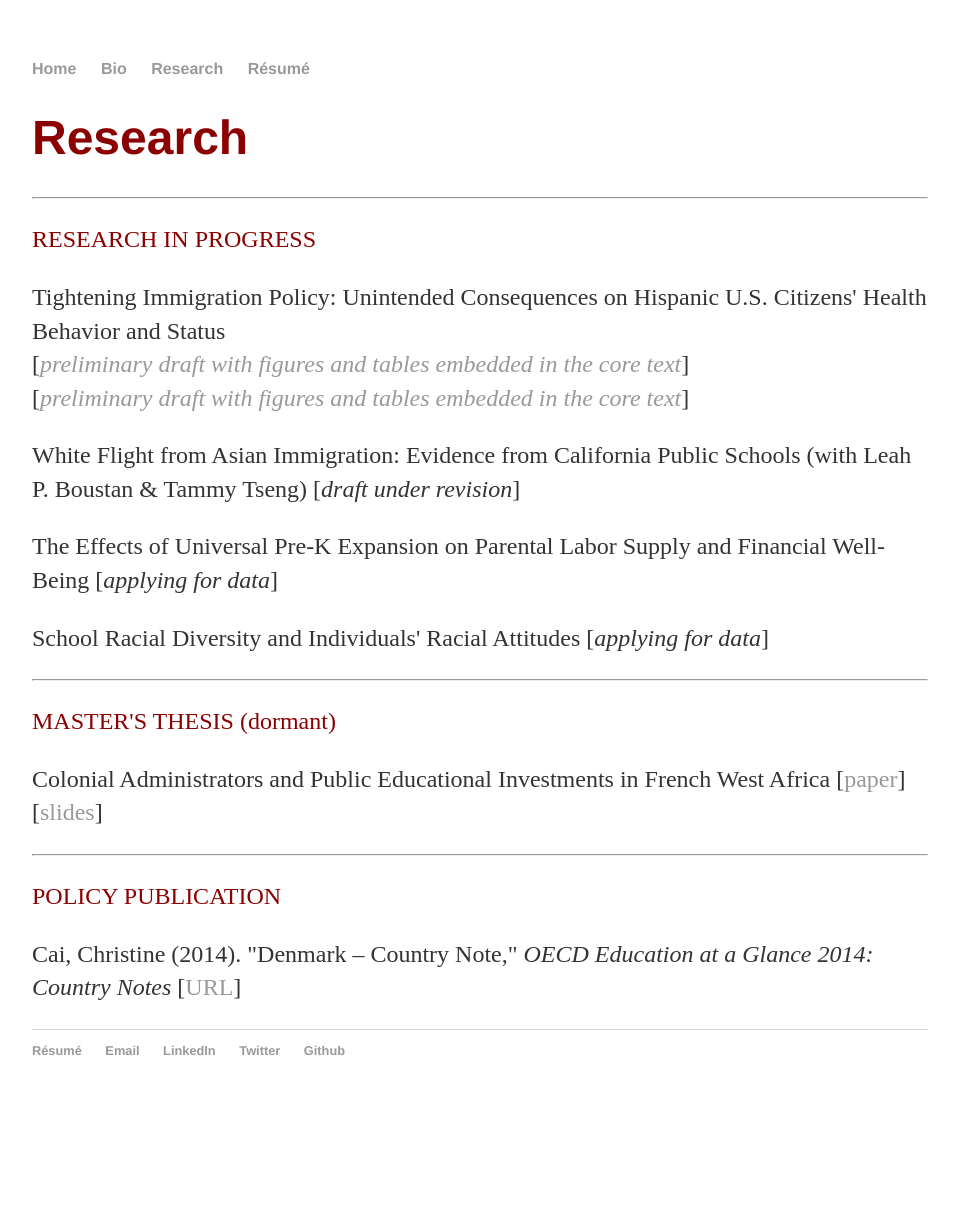
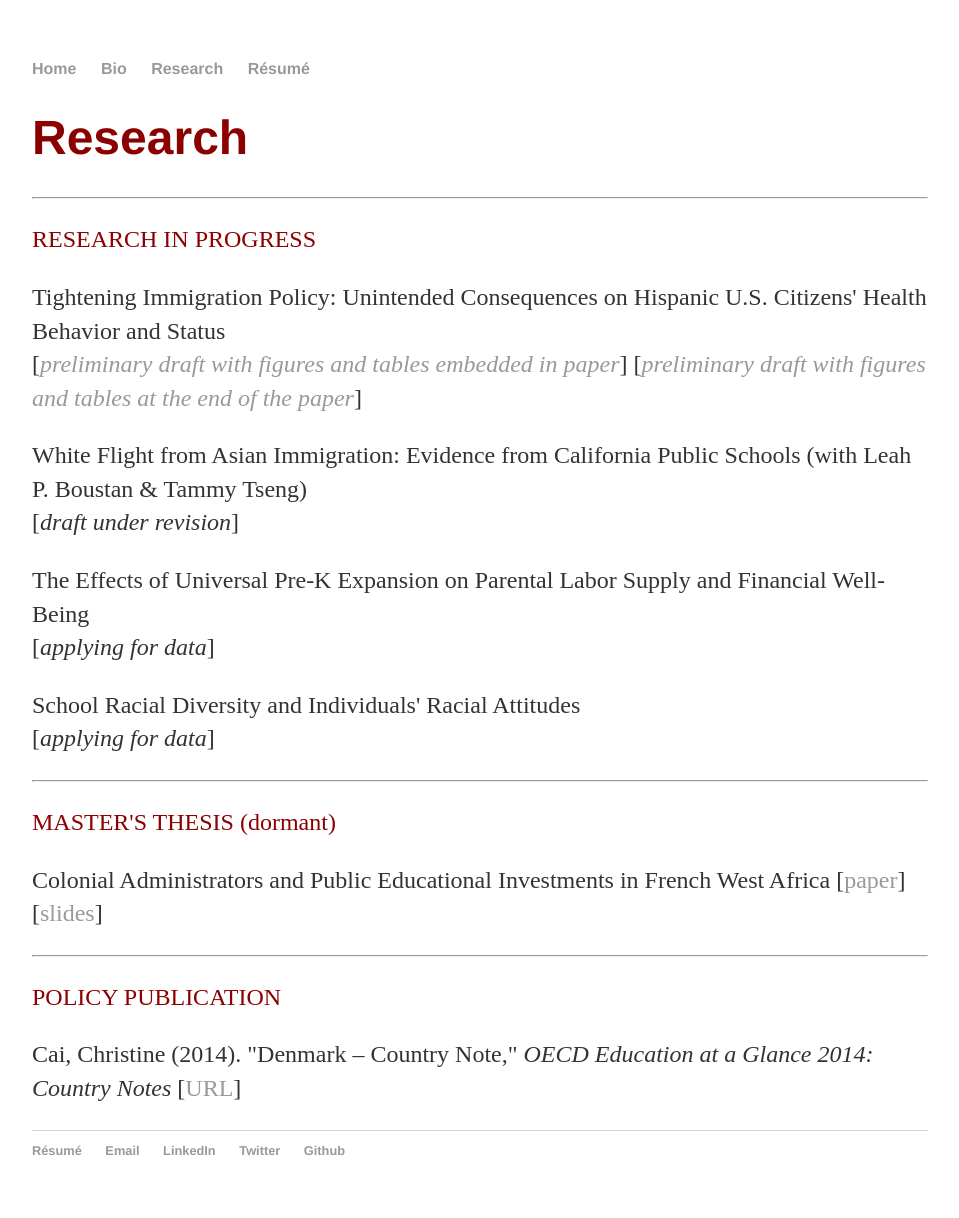
Before and after one commit to christinecai/christinecai.github.io, a Jekyll site: the page built from research/Research.html, in a window 1280 px wide. Shown: the whole page, without its empty margins (160-1119 px from the left). Built offline with Jekyll 4.4.1, drawn with Linux system fonts in a browser that asks for light colours; before the commit the page ends 1118 px from its top, so only the background shows below that.

Commit message:
Update Research.html

```diff
--- a/research/Research.html
+++ b/research/Research.html
@@ -13,14 +13,14 @@
 
 		<p><font color="darkred">RESEARCH IN PROGRESS</font></p>
 		<p>Tightening Immigration Policy: Unintended Consequences on Hispanic U.S. Citizens' Health Behavior and Status
-			<br>[<em><a href="https://www.dropbox.com/s/89s314ggf1y8snw/immigration_health_draft_embedded.pdf?dl=0">preliminary draft with figures and tables embedded in the core text</a></em>]
-			<br>[<em><a href="https://www.dropbox.com/s/8t9qw6eyf1cmm80/immigration_health_draft_end.pdf?dl=0">preliminary draft with figures and tables embedded in the core text</a></em>]
+			<br>[<em><a href="https://www.dropbox.com/s/89s314ggf1y8snw/immigration_health_draft_embedded.pdf?dl=0">preliminary draft with figures and tables embedded in paper</a></em>]
+			[<em><a href="https://www.dropbox.com/s/8t9qw6eyf1cmm80/immigration_health_draft_end.pdf?dl=0">preliminary draft with figures and tables at the end of the paper</a></em>]
 		<p>White Flight from Asian Immigration: Evidence from California Public Schools (with Leah P. Boustan & Tammy Tseng)
-			[<em>draft under revision</em>]</p>
+			<br>[<em>draft under revision</em>]</p>
 		<p>The Effects of Universal Pre-K Expansion on Parental Labor Supply and Financial Well-Being
-			[<em>applying for data</em>]</p>
+			<br>[<em>applying for data</em>]</p>
 		<p>School Racial Diversity and Individuals' Racial Attitudes
-			[<em>applying for data</em>]</p>
+			<br>[<em>applying for data</em>]</p>
 
 		<hr />
 
```
